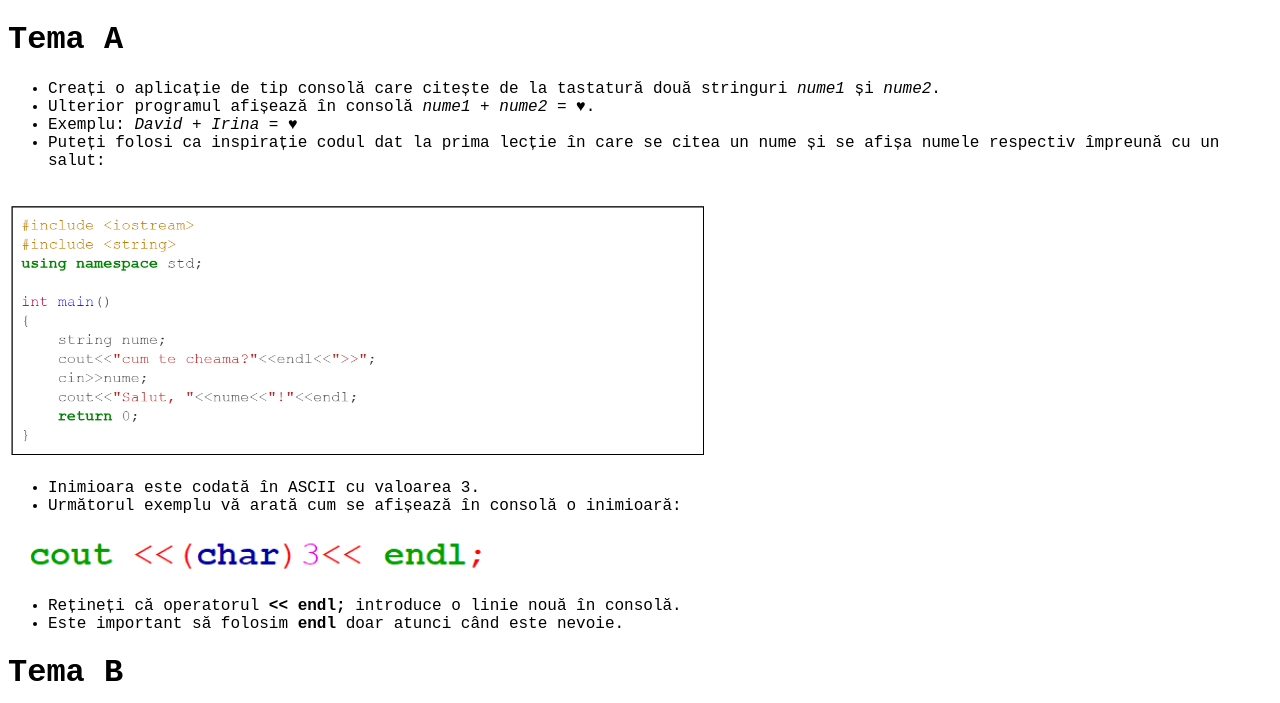
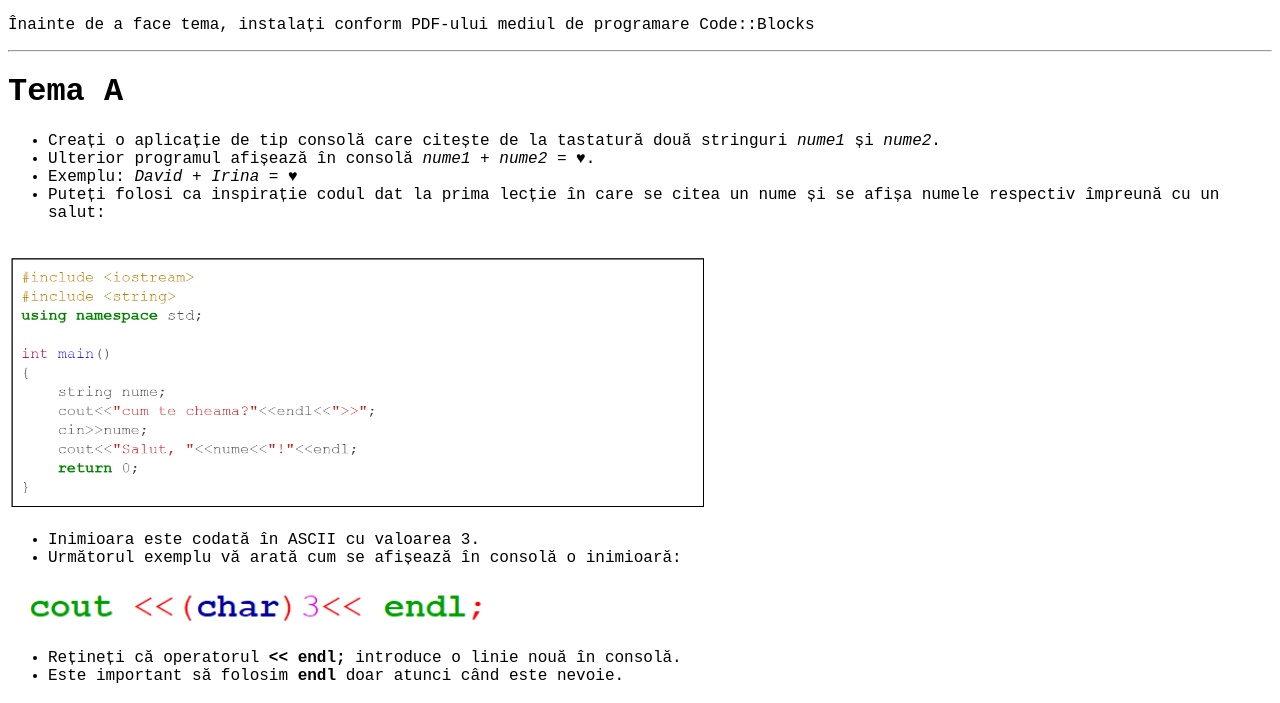
Before and after one commit to davidAnicca/tema1CPP, a plain HTML site: page tema1.html in a window 1280 px wide. Shown: the top 703 px of the page. Drawn offline with Linux system fonts and the light colour scheme.

Commit message:
Add files via upload

```diff
--- a/tema1.html
+++ b/tema1.html
@@ -12,6 +12,8 @@ body {
 </head>
 
 <body>
+<p>Înainte de a face tema, instalați conform <a>PDF-ului</a> mediul de programare Code::Blocks</p>
+<hr>
 <h1>Tema A</h1>
 <ul>
     <li>Creați o aplicație de tip consolă care citește de la tastatură două stringuri <em>nume1</em> și <em>nume2</em>.</li>
```
